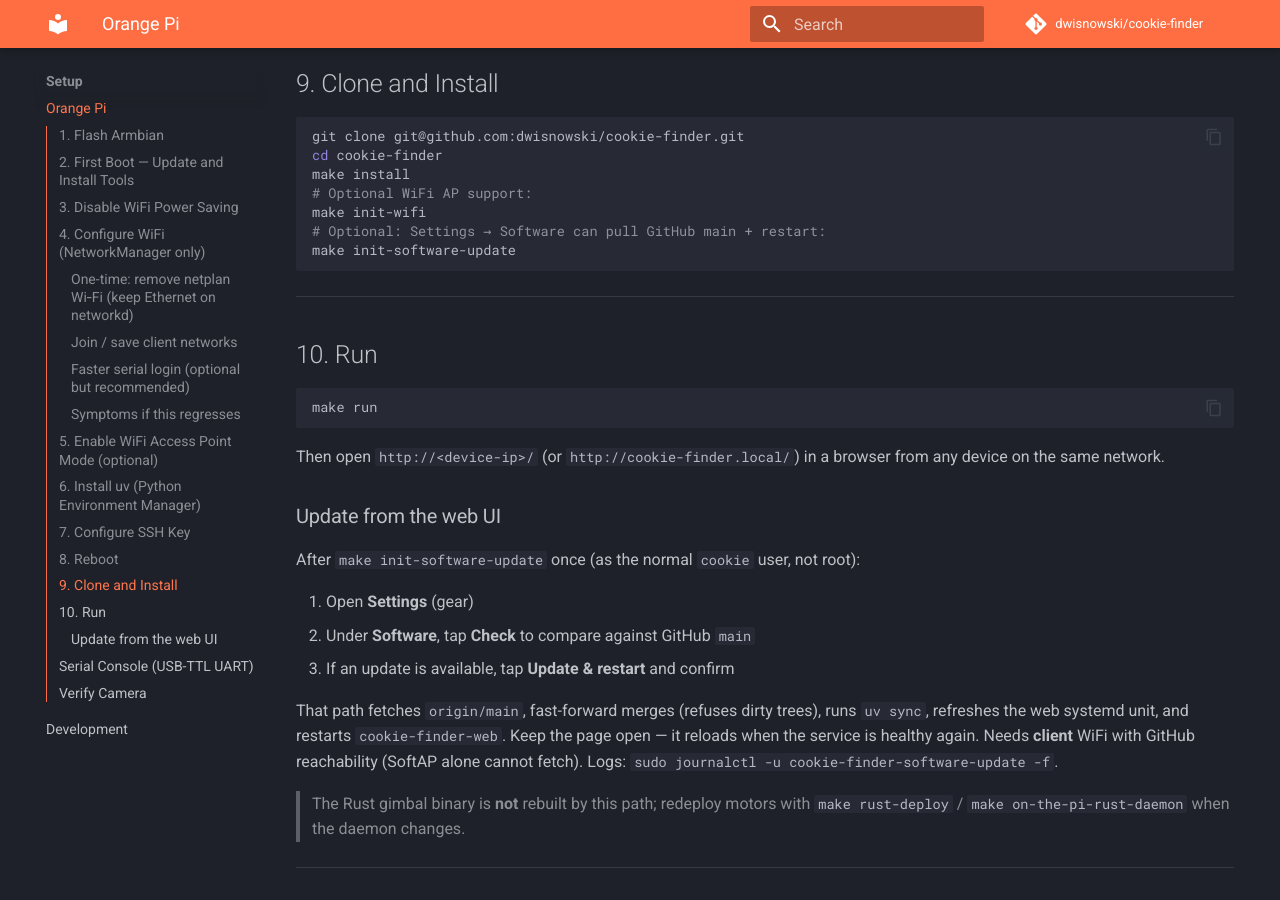
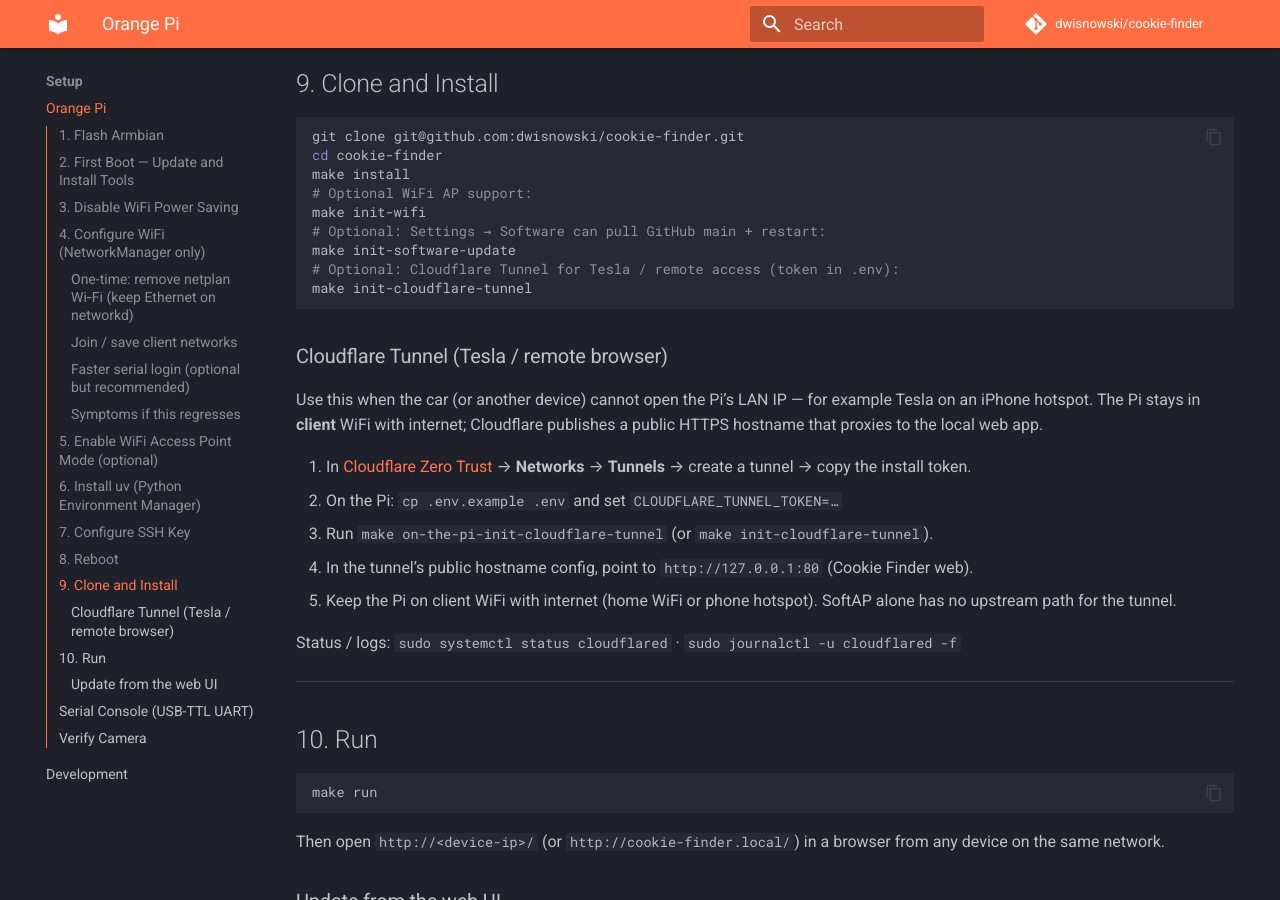
Before and after one commit to dwisnowski/cookie-finder, an MkDocs documentation site: the page built from docs/setup/orange-pi.md, in a window 1280 px wide and 900 px high, scrolled down 3867 px. Built offline with MkDocs 1.6.1 and Material for MkDocs 9.7.7, drawn with Linux system fonts in a browser that asks for light colours; comment, search, counter and statistics services are not loaded.

Commit message:
Add make target to install Cloudflare Tunnel from .env.
Installs cloudflared via Cloudflare's apt repo and registers the
systemd connector with CLOUDFLARE_TUNNEL_TOKEN so the Pi can expose
Cookie Finder over a public HTTPS hostname (e.g. Tesla on iPhone hotspot).

Co-authored-by: dwisnowski <dwisnowski@users.noreply.github.com>

````diff
--- a/docs/setup/orange-pi.md
+++ b/docs/setup/orange-pi.md
@@ -175,7 +175,21 @@ make install
 make init-wifi
 # Optional: Settings → Software can pull GitHub main + restart:
 make init-software-update
+# Optional: Cloudflare Tunnel for Tesla / remote access (token in .env):
+make init-cloudflare-tunnel
 ```
+
+### Cloudflare Tunnel (Tesla / remote browser)
+
+Use this when the car (or another device) cannot open the Pi’s LAN IP — for example Tesla on an iPhone hotspot. The Pi stays in **client** WiFi with internet; Cloudflare publishes a public HTTPS hostname that proxies to the local web app.
+
+1. In [Cloudflare Zero Trust](https://one.dash.cloudflare.com/) → **Networks** → **Tunnels** → create a tunnel → copy the install token.
+2. On the Pi: `cp .env.example .env` and set `CLOUDFLARE_TUNNEL_TOKEN=…`
+3. Run `make on-the-pi-init-cloudflare-tunnel` (or `make init-cloudflare-tunnel`).
+4. In the tunnel’s public hostname config, point to `http://127.0.0.1:80` (Cookie Finder web).
+5. Keep the Pi on client WiFi with internet (home WiFi or phone hotspot). SoftAP alone has no upstream path for the tunnel.
+
+Status / logs: `sudo systemctl status cloudflared` · `sudo journalctl -u cloudflared -f`
 
 ---
 
````
Also changed, not shown: docs/reference/makefile.md (+1 -0 lines), 3 other files.
